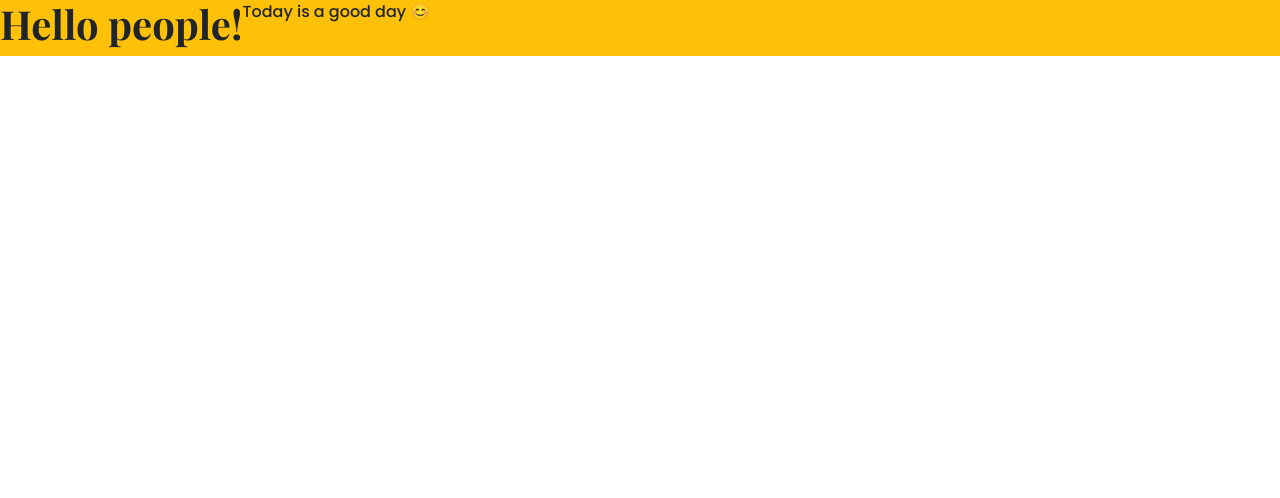
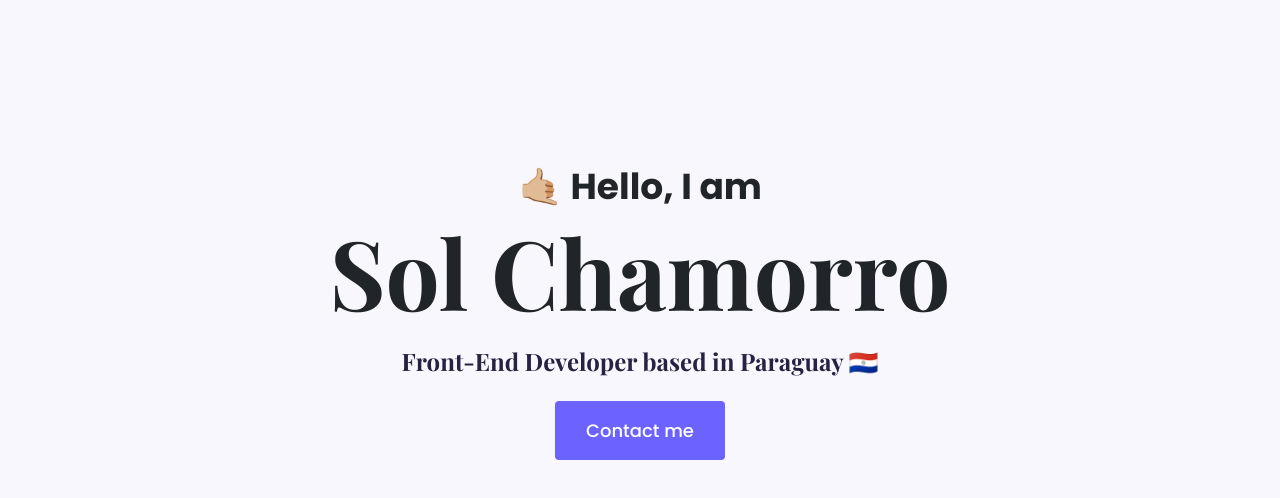
Before and after one commit to mrsun77/portfolio-project, a plain HTML site: page index.html in a window 1280 px wide. Drawn offline with nearby package versions, Linux system fonts and the light colour scheme; a web font is replaced by a local one.

Commit message:
Added styling

```diff
--- a/index.html
+++ b/index.html
@@ -13,13 +13,17 @@
       href="https://fonts.googleapis.com/css2?family=Playfair+Display:ital,wght@0,700;1,700&family=Poppins:wght@500;700&display=swap"
       rel="stylesheet"
     />
+    <script src="https://cdn.jsdelivr.net/npm/bootstrap@5.3.3/dist/js/bootstrap.bundle.min.js
+"></script>
     <link rel="stylesheet" href="/styles/styles.css" />
     <title>Sol Portfolio</title>
   </head>
   <body>
-    <div class="d-flex bg-warning">
-      <h1>Hello people!</h1>
-      <p>Today is a good day 😊</p>
+    <div class="hero">
+      <p>🤙🏼 Hello, I am</p>
+      <h1>Sol Chamorro</h1>
+      <h2 class="mb-3">Front-End Developer based in Paraguay 🇵🇾</h2>
+      <div><a href="#" class="btn btn-branding">Contact me</a></div>
     </div>
   </body>
 </html>
--- a/styles/styles.css
+++ b/styles/styles.css
@@ -1,7 +1,57 @@
+:root {
+  --branding-color: #6c63ff;
+  --heading-font-family: "Playfair Display", serif;
+  --default-font-family: "Poppins", sans-serif;
+  --secondary-color: #f9f7fe;
+}
+
+body {
+  font-family: var(--default-font-family);
+}
+
+h1,
+h2,
+h3,
+h4,
+h5,
+h6 {
+  font-family: var(--heading-font-family);
+  font-weight: bold;
+}
+
 h1 {
-  font-family: "Playfair Display", serif;
+  font-size: 96px;
 }
 
 p {
-  font-family: "Poppins", sans-serif;
+  font-weight: normal;
 }
+
+.hero {
+  background-color: var(--secondary-color);
+  text-align: center;
+  padding: 160px 20px;
+}
+
+.hero p {
+  font-size: 36px;
+  font-weight: bold;
+  margin: 0;
+}
+
+.hero h2 {
+  font-family: var(--heading-font-family);
+  font-weight: normal;
+  line-height: 2;
+  font-size: 24px;
+  color: #272142;
+}
+
+.btn-branding {
+  background: var(--branding-color);
+  border-radius: 4px;
+  color: white;
+  font-size: 18px;
+  line-height: 27px;
+  padding: 15px 30px;
+}
```
